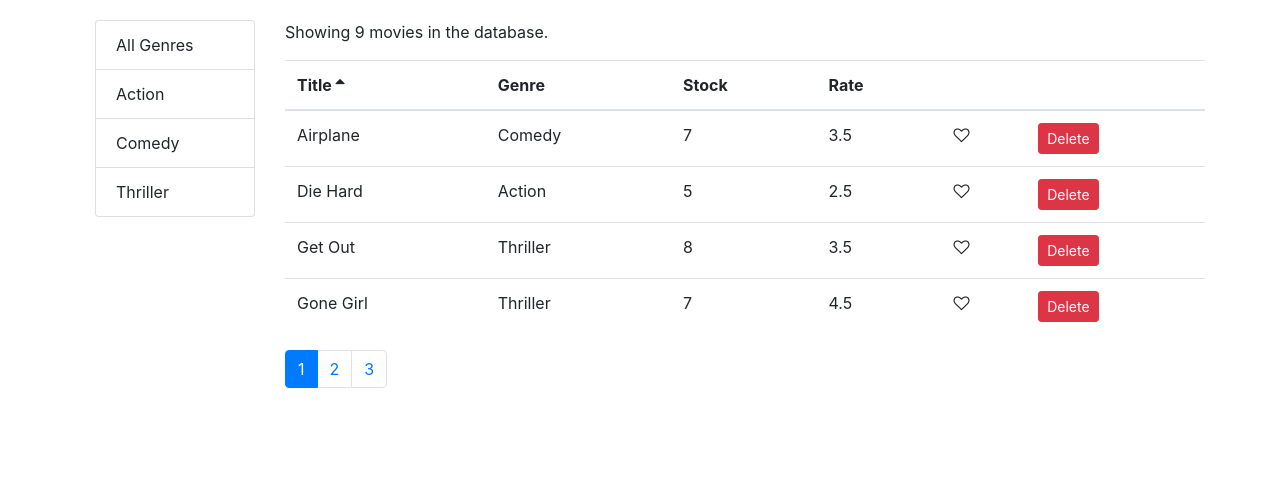
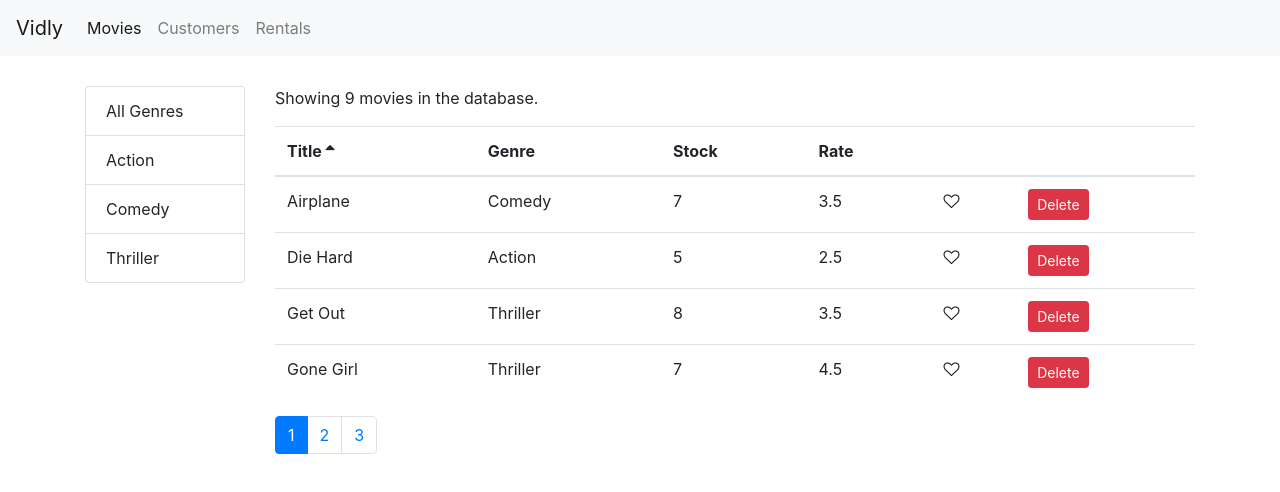
Before and after one commit to ThongDo-git/practice, a React (Create React App) app: page /movies in a window 1280 px wide. Shown: the top 492 px of the page. Built offline with nearby package versions, Linux system fonts and the light colour scheme.

Commit message:
added navbar

```diff
--- a/src/App.js
+++ b/src/App.js
@@ -4,10 +4,13 @@ import Movies from "./components/movies";
 import Customers from "./components/customers";
 import Rentals from "./components/rentals";
 import NotFound from "./components/notFound";
+import NavBar from "./components/navBar";
 import "./App.css";
 
 function App() {
   return (
+    <div>
+      <NavBar />
       <div className="container">
         <Switch>
           <Route path="/movies" component={Movies}></Route>
@@ -18,6 +21,7 @@ function App() {
           <Redirect to="/not-found" />
         </Switch>
       </div>
+    </div>
   );
 }
 
--- /dev/null
+++ b/src/components/navBar.jsx
@@ -0,0 +1,44 @@
+import React from "react";
+import { Link, NavLink } from "react-router-dom";
+
+const NavBar = () => {
+  return (
+    <nav className="navbar navbar-expand-lg navbar-light bg-light">
+      <Link className="navbar-brand" to="/">
+        Vidly
+      </Link>
+      <button
+        className="navbar-toggler"
+        type="button"
+        data-toggle="collapse"
+        data-target="#navbarNav"
+        aria-controls="navbarNav"
+        aria-expanded="false"
+        aria-label="Toggle navigation"
+      >
+        <span className="navbar-toggler-icon"></span>
+      </button>
+      <div className="collapse navbar-collapse" id="navbarNav">
+        <ul className="navbar-nav">
+          <li className="nav-item">
+            <NavLink className="nav-link" to="/movies">
+              Movies
+            </NavLink>
+          </li>
+          <li className="nav-item">
+            <NavLink className="nav-link" to="/customers">
+              Customers
+            </NavLink>
+          </li>
+          <li className="nav-item">
+            <NavLink className="nav-link" to="/rentals">
+              Rentals
+            </NavLink>
+          </li>
+        </ul>
+      </div>
+    </nav>
+  );
+};
+
+export default NavBar;
--- a/src/index.css
+++ b/src/index.css
@@ -5,7 +5,11 @@ body {
     sans-serif;
   -webkit-font-smoothing: antialiased;
   -moz-osx-font-smoothing: grayscale;
-  padding: 20px 0 0 20px;
+  padding: 0;
+}
+
+.navbar {
+  margin-bottom: 30px;
 }
 
 code {
```
Lines whose indentation alone changed are shown as unchanged.
